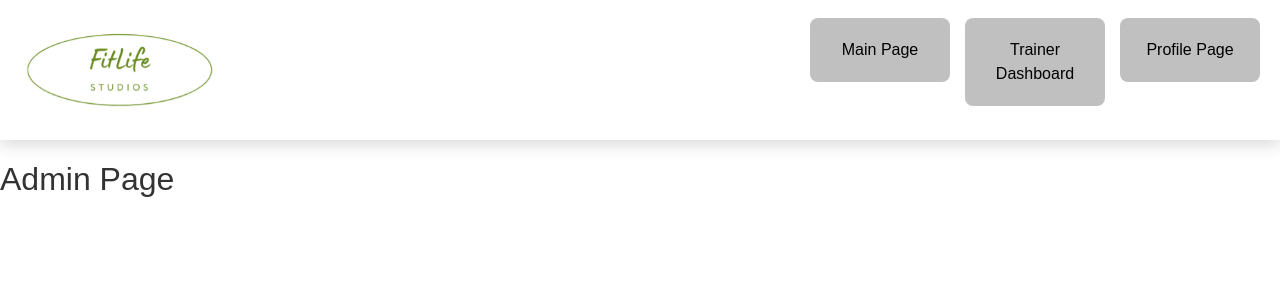
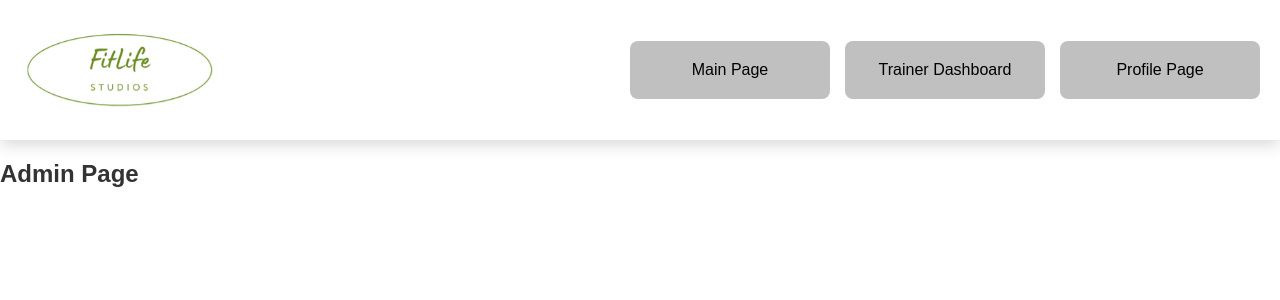
Before and after one commit to IsaacS-Cranfield/SSD-Group-task, a PHP site: page /Admin.html in a window 1280 px wide. Shown: the top 300 px of the page. Run offline with PHP 8.4, Linux system fonts and the light colour scheme.

Commit message:
modified:   Admin.html 	modified:   Trainer Dashboard.html 	modified:   assets/css/style.css 	modified:   index.html

```diff
--- a/Admin.html
+++ b/Admin.html
@@ -3,8 +3,6 @@
 <head>
     <meta charset="UTF-8">
     <title>Admin Page</title>
-    <!--bootstrap stylesheet to make everything look nicer-->
-    <link href="https://cdn.jsdelivr.net/npm/bootstrap@5.0.2/dist/css/bootstrap.min.css" rel="stylesheet" integrity="sha384-EVSTQN3/azprG1Anm3QDgpJLIm9Nao0Yz1ztcQTwFspd3yD65VohhpuuCOmLASjC" crossorigin="anonymous">
     <link rel="stylesheet" href="assets/css/style.css">
 </head>
 <body>
--- a/Trainer Dashboard.html
+++ b/Trainer Dashboard.html
@@ -3,8 +3,6 @@
 <head>
     <meta charset="UTF-8">
     <title>Trainer Dashboard</title>
-    <!--bootstrap stylesheet to make everything look nicer-->
-    <link href="https://cdn.jsdelivr.net/npm/bootstrap@5.0.2/dist/css/bootstrap.min.css" rel="stylesheet" integrity="sha384-EVSTQN3/azprG1Anm3QDgpJLIm9Nao0Yz1ztcQTwFspd3yD65VohhpuuCOmLASjC" crossorigin="anonymous">
     <link rel="stylesheet" href="assets/css/style.css">
 </head>
 <body>
--- a/assets/css/style.css
+++ b/assets/css/style.css
@@ -54,7 +54,7 @@ nav ul a {
     color: black;
     text-align: center;
     display: inline-block;
-    width: 140px;
+    width: 150px;
     padding: 20px 25px;
     background-color: rgb(192, 192, 192);
     border-radius: 8px;
--- a/index.html
+++ b/index.html
@@ -3,8 +3,6 @@
 <head>
     <meta charset="UTF-8">
     <title>FitLife Studios</title>
-    <!--bootstrap stylesheet to make everything look nicer-->
-    <link href="https://cdn.jsdelivr.net/npm/bootstrap@5.0.2/dist/css/bootstrap.min.css" rel="stylesheet" integrity="sha384-EVSTQN3/azprG1Anm3QDgpJLIm9Nao0Yz1ztcQTwFspd3yD65VohhpuuCOmLASjC" crossorigin="anonymous">
     <link rel="stylesheet" href="assets/css/style.css">
 </head>
 <body>
```
